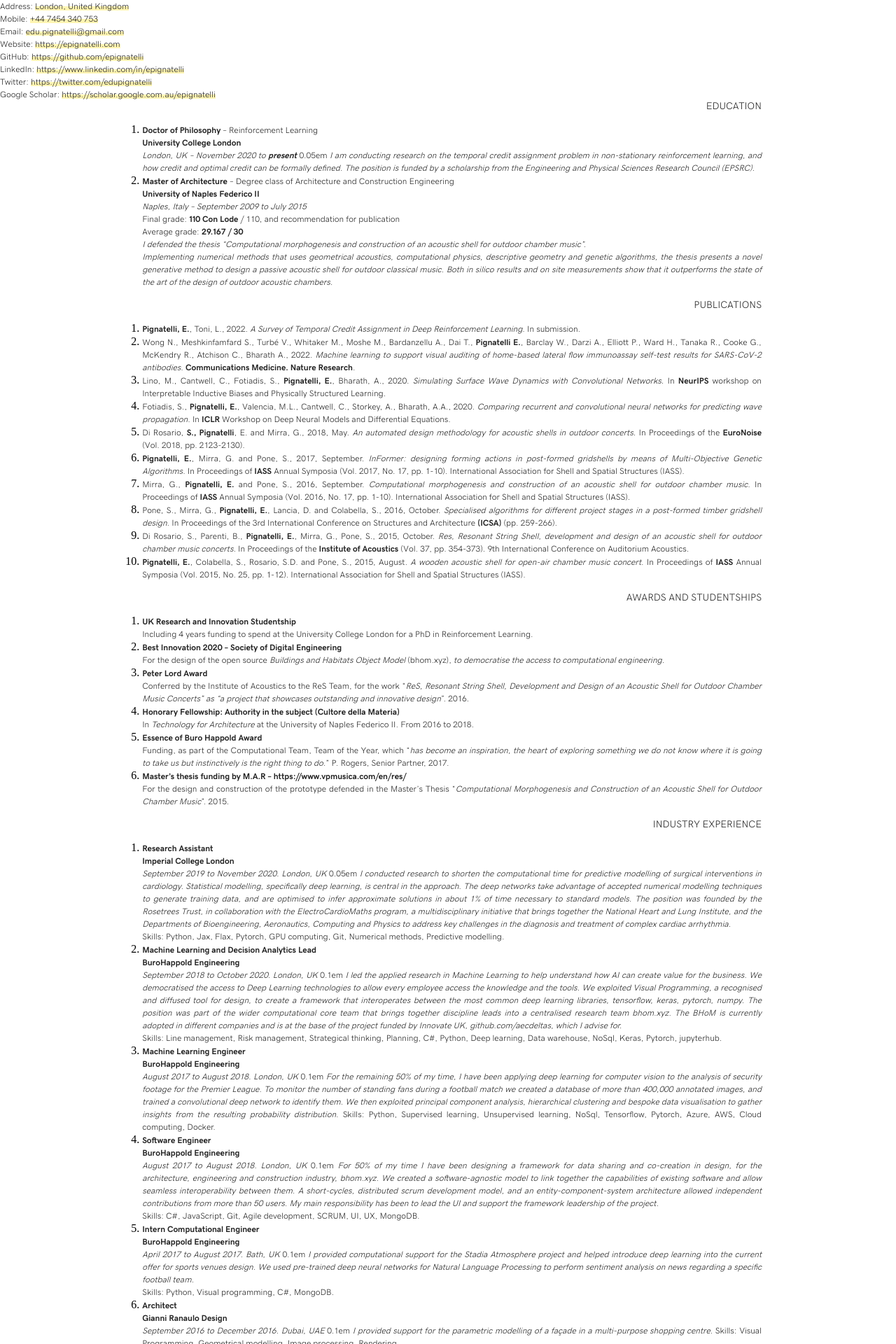
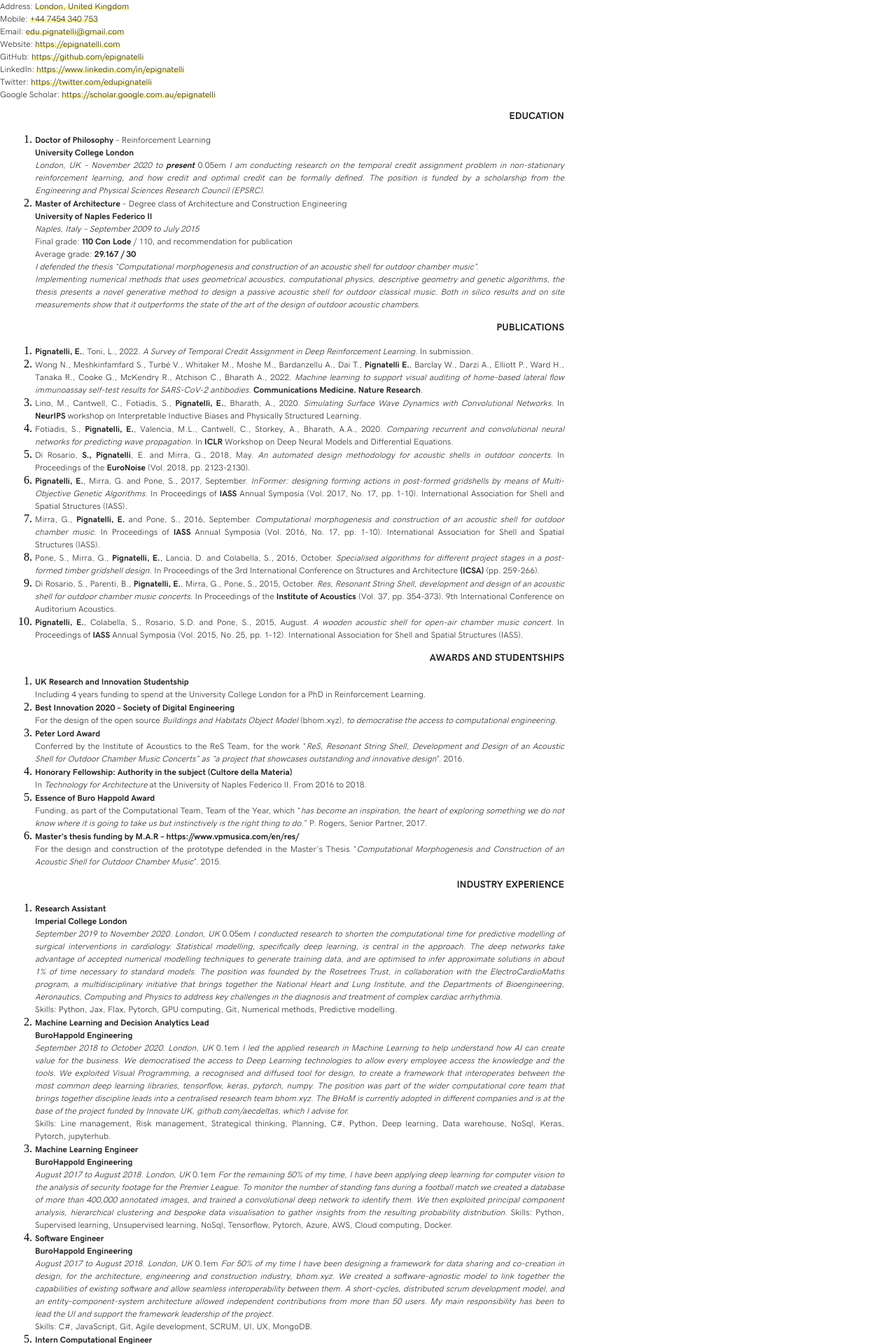
Before and after one commit to epignatelli/epignatelli.github.io, a Jekyll site: the page built from cv.html, in a window 1280 px wide. Shown: the top 1920 px of the page at 70% size. Built offline with Jekyll 4.4.1, drawn with Linux system fonts in a browser that asks for light colours; nearby versions of some CDN libraries.

Commit message:
fix spacing

```diff
--- a/_sass/_main.scss
+++ b/_sass/_main.scss
@@ -125,8 +125,16 @@ hr {
   height: 10%;
   margin: 5% 0 0;
 }
-.unnumbered {
-  margin-left: 15%;
+h1.unnumbered {
+  direction: rtl;
+  font-weight: bold;
+  margin-top: 1em
+}
+section {
+  @extend .col;
+  @extend .col-9-of-12;
+  @extend .col-s-4-of-4;
+  @extend .s-un-push;
 }
 
 // margins
```
Also changed, not shown: .github/workflows/cv.yml.
